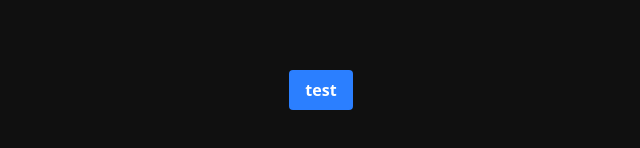
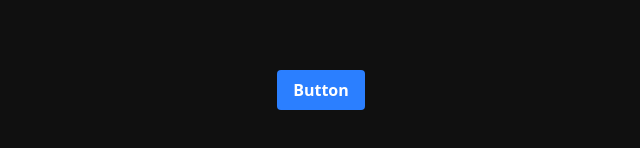
Before and after one commit to PC-Techdeveloper/typescript-react-next-basics, a Next.js app: page / in a window 1280 px wide. Shown: the part 310-458 px from the top of the page, without its empty margins (319-959 px from the left). Built offline with nearby package versions, Linux system fonts and the light colour scheme.

Commit message:
interfaces, alias, types, function type, etc

```diff
--- a/app/layout.tsx
+++ b/app/layout.tsx
@@ -13,7 +13,7 @@ const geistMono = Geist_Mono({
 })
 
 export const metadata: Metadata = {
-  title: 'Create Next App',
+  title: 'My first app with Next.js',
   description: 'Generated by create next app',
 }
 
--- a/app/page.tsx
+++ b/app/page.tsx
@@ -1,3 +1,7 @@
+//indica que el componente es del lado del cliente
+'use client'
+import { ComponentProps, Dispatch, JSX, SetStateAction, useState } from 'react'
+
 //union types
 type Color = 'red' | 'blue' | 'green' | 'yellow' | 'purple'
 //props
@@ -24,6 +28,73 @@ type UserAges = {
 }
 
 //type functions
+type ButtonFunctionProps = {
+  onClick: () => void //no retorna nada
+}
+
+//reactNode vs JSX.Element
+//reactNode ejecuta cualquier tipo de elemento
+// JSX.Element solo ejecuta elementos de React
+type ButtonChildrenProps = {
+  children: JSX.Element | React.ReactNode
+}
+
+//uso de setters
+type ButtonSetterProps = {
+  setCount: Dispatch<SetStateAction<number>>
+  children: React.ReactNode
+}
+
+//default props
+type ButtonDefaultProps = {
+  title?: string
+  count?: number
+}
+
+//alias vs interfaces
+interface ButtonPropsInterface {
+  title?: string
+  count?: number
+}
+
+type Domain = string
+/* ❌ */
+// interface Domain = string
+interface MyDomain {
+  domain: string
+}
+//tipado de props en componentes
+type ButtonPropsComponent = ComponentProps<'button'>
+
+//intersection y extends 🟡
+
+/* spread operator */
+function Button({ onClick, ...rest }: ButtonPropsComponent) {
+  // manejador de eventos
+  const handleClick = () => {
+    if (onClick) {
+      alert('clicked')
+    }
+  }
+
+  return (
+    <button onClick={handleClick} {...rest}>
+      Button
+    </button>
+  )
+}
+
+function Page() {
+  // const [count, setCount] = useState<number>(0)
+
+  return (
+    <div>
+      <Button onClick={() => console.log('Alert')}>Button</Button>
+    </div>
+  )
+}
+
+export default Page
 
 /*
 const Button: React.FC<ButtonProps> = (props) => {
@@ -34,23 +105,3 @@ const Button: React.FC<ButtonProps> = (props) => {
   )
 }
 */
-
-function Button({}: UserAges) {
-  return <button>test</button>
-}
-
-function Page() {
-  return (
-    <div>
-      <Button
-        userAges={{
-          Alice: 20,
-          Bob: 30,
-          Jose: 40,
-        }}
-      />
-    </div>
-  )
-}
-
-export default Page
```
